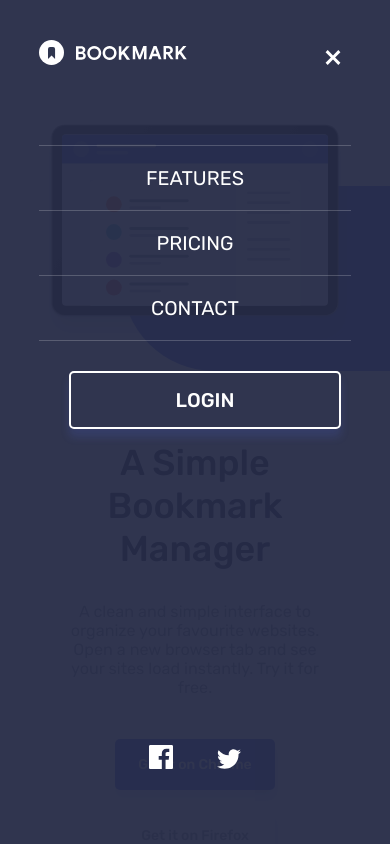
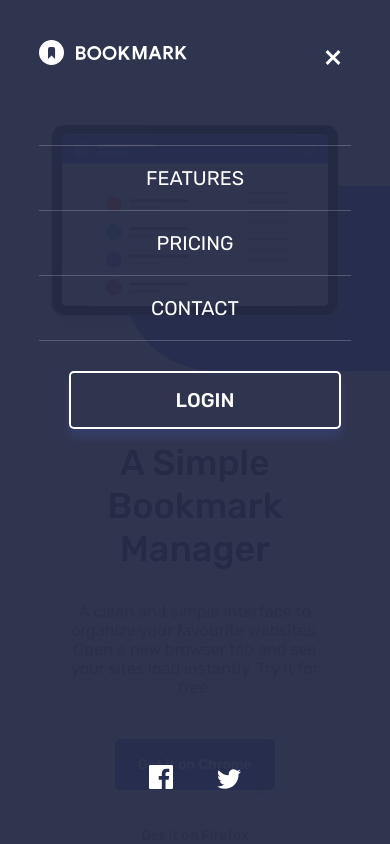
Before and after one commit to sheriallisdev/bookmark-landing-page, a website: page index.html in a window 390 px wide. Both pictures are taken after a click on the picture 346 px from the left and 50 px from the top of the page. Shown: the top 844 px of the page. Drawn offline with nearby package versions, Linux system fonts and the light colour scheme; files that its build step writes are made by us from their sources.

Commit message:
Fix social media icons for mobile overlay

```diff
--- a/index.html
+++ b/index.html
@@ -29,8 +29,8 @@
       </nav>
       </div>
       <div class="social-media">
-        <img src="./images/icon-facebook.svg" alt="facebook logo">
-        <img src="./images/icon-twitter.svg" alt="twitter logo">
+        <a href="https://facebook.com" aria-label="Follow us on Facebook"><svg xmlns="http://www.w3.org/2000/svg" width="24" height="24"><path class="icon icon-facebook" fill-rule="evenodd" d="M22.675 0H1.325C.593 0 0 .593 0 1.325v21.351C0 23.407.593 24 1.325 24H12.82v-9.294H9.692v-3.622h3.128V8.413c0-3.1 1.893-4.788 4.659-4.788 1.325 0 2.463.099 2.795.143v3.24l-1.918.001c-1.504 0-1.795.715-1.795 1.763v2.313h3.587l-.467 3.622h-3.12V24h6.116c.73 0 1.323-.593 1.323-1.325V1.325C24 .593 23.407 0 22.675 0z"/></svg></a>
+        <a href="https://twitter.com" aria-label="Follow us on Twitter"><svg xmlns="http://www.w3.org/2000/svg" width="24" height="20"><path class="icon icon-twitter" fill-rule="evenodd" d="M24 2.557a9.83 9.83 0 0 1-2.828.775A4.932 4.932 0 0 0 23.337.608a9.864 9.864 0 0 1-3.127 1.195A4.916 4.916 0 0 0 16.616.248c-3.179 0-5.515 2.966-4.797 6.045A13.978 13.978 0 0 1 1.671 1.149a4.93 4.93 0 0 0 1.523 6.574 4.903 4.903 0 0 1-2.229-.616c-.054 2.281 1.581 4.415 3.949 4.89a4.935 4.935 0 0 1-2.224.084 4.928 4.928 0 0 0 4.6 3.419A9.9 9.9 0 0 1 0 17.54a13.94 13.94 0 0 0 7.548 2.212c9.142 0 14.307-7.721 13.995-14.646A10.025 10.025 0 0 0 24 2.557z"/></svg></a>
       </div>
   </div>
 
--- a/src/scss/layout/_mobile-overlay.scss
+++ b/src/scss/layout/_mobile-overlay.scss
@@ -80,8 +80,12 @@
 
   .social-media {
     padding-bottom: 50px;
-    img {
-      padding: 20px;
+    a {
+      padding: 10px;
+      margin: 10px;
+      .icon {
+        fill: $white;
+      }
     }
   }
 }
```
